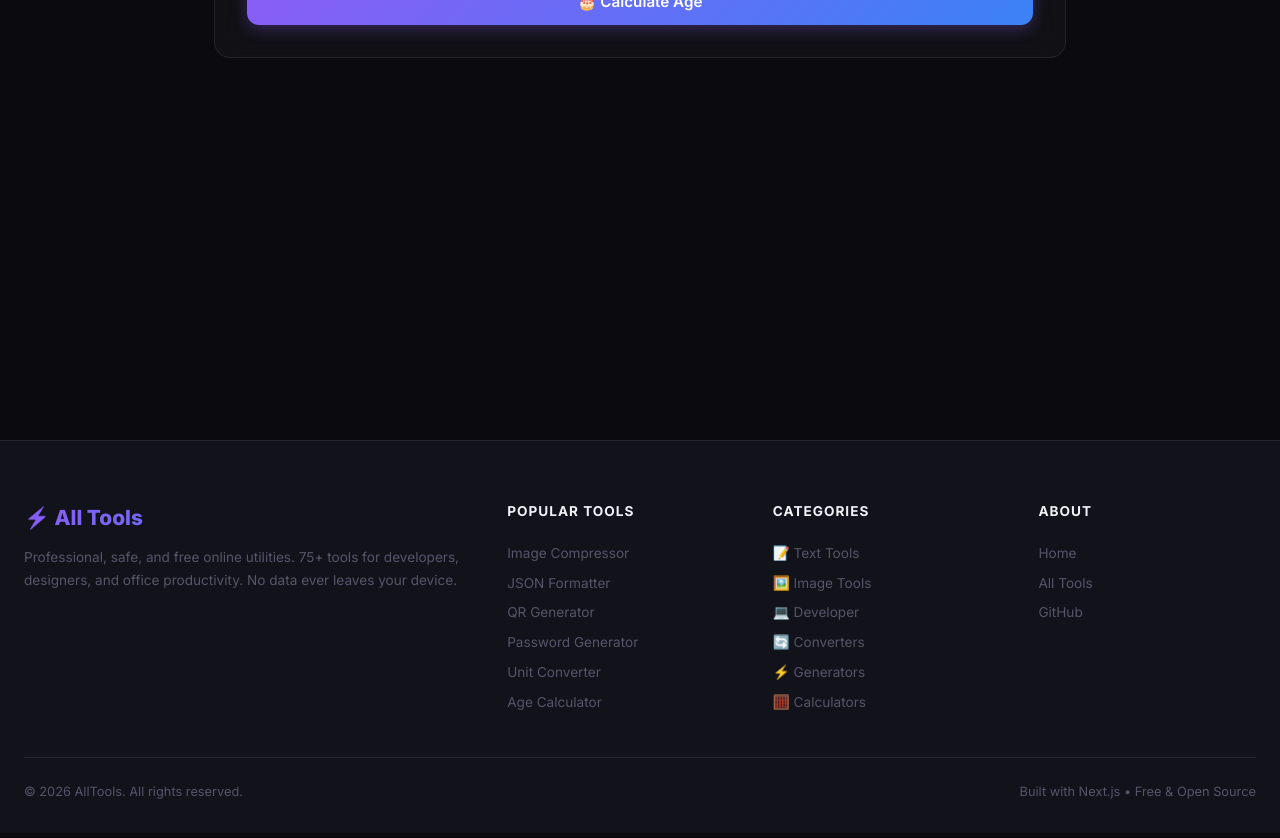
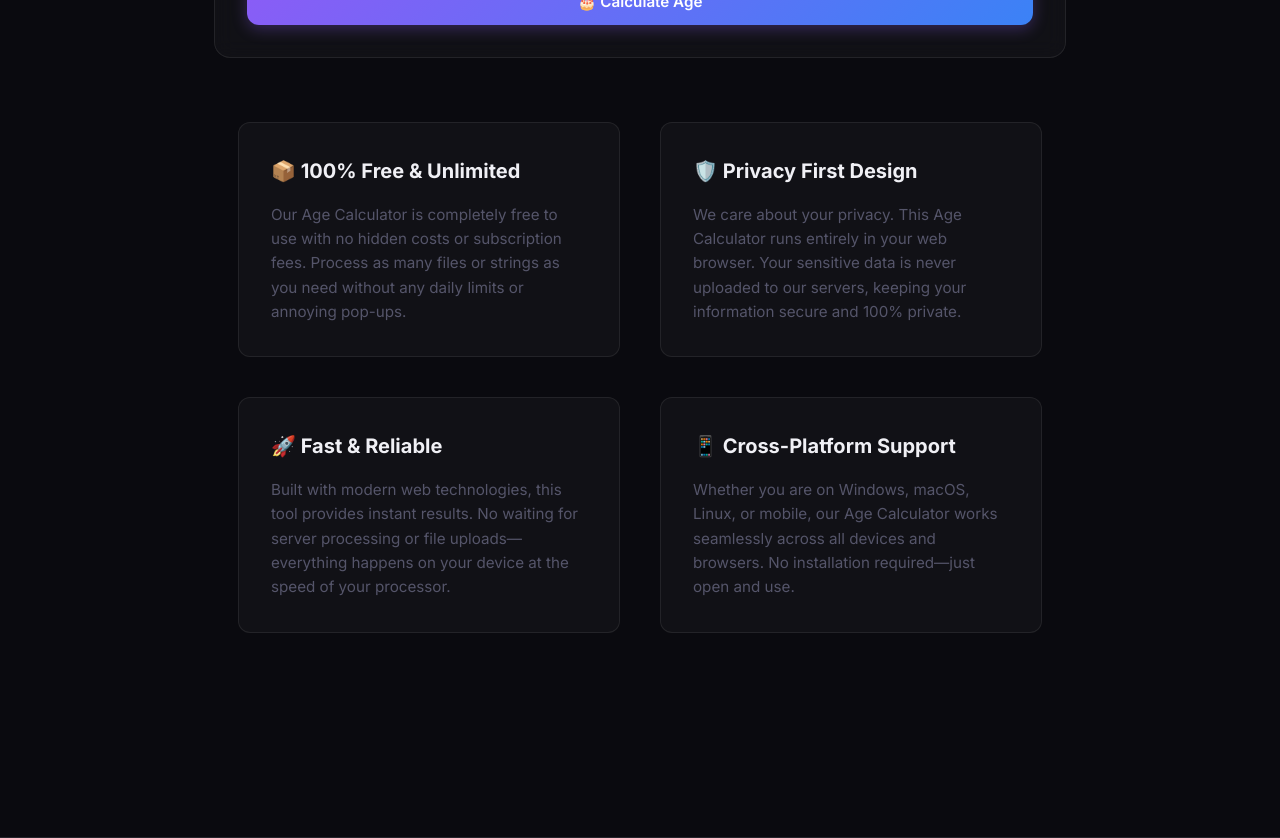
Before and after one commit to muhammadnabeelawan/all-tools, a Next.js app: page /tools/age-calculator in a window 1280 px wide. Shown: the part 440-1278 px from the top of the page. Built offline with nearby package versions, Linux system fonts and the light colour scheme.

Commit message:
Advanced SEO: Added JSON-LD Schema data and detailed descriptive content to all tool pages

```diff
--- a/src/components/ToolPageLayout.js
+++ b/src/components/ToolPageLayout.js
@@ -1,8 +1,27 @@
 import Link from 'next/link';
 
-export default function ToolPageLayout({ title, description, children }) {
+export default function ToolPageLayout({ title, description, id, children }) {
+    const jsonLd = {
+        '@context': 'https://schema.org',
+        '@type': 'WebApplication',
+        'name': title,
+        'description': description,
+        'applicationCategory': 'Utility, DeveloperApplication',
+        'operatingSystem': 'Any',
+        'offers': {
+            '@type': 'Offer',
+            'price': '0',
+            'priceCurrency': 'USD'
+        },
+        'url': `https://all-tools-poth.vercel.app/tools/${id}`
+    };
+
     return (
         <div className="tool-page">
+            <script
+                type="application/ld+json"
+                dangerouslySetInnerHTML={{ __html: JSON.stringify(jsonLd) }}
+            />
             <div className="tool-page-header">
                 <Link href="/" className="tool-page-back">← Back to All Tools</Link>
                 <h1 className="tool-page-title">{title}</h1>
@@ -11,6 +30,39 @@ export default function ToolPageLayout({ title, description, children }) {
             <div className="tool-container animate-fade-in-up">
                 {children}
             </div>
+
+            <div className="tool-seo-content container animate-fade-in" style={{ marginTop: '4rem', paddingBottom: '4rem' }}>
+                <div style={{ display: 'grid', gridTemplateColumns: 'repeat(auto-fit, minmax(300px, 1fr))', gap: '2.5rem' }}>
+                    <div className="seo-card" style={{ background: 'rgba(255,255,255,0.03)', padding: '2rem', borderRadius: 'var(--radius-md)', border: '1px solid var(--border-color)' }}>
+                        <h2 style={{ fontSize: '1.25rem', marginBottom: '1rem', color: 'var(--accent-primary)' }}>📦 100% Free & Unlimited</h2>
+                        <p style={{ color: 'var(--text-muted)', lineHeight: '1.6', fontSize: '0.95rem' }}>
+                            Our {title} is completely free to use with no hidden costs or subscription fees.
+                            Process as many files or strings as you need without any daily limits or annoying pop-ups.
+                        </p>
+                    </div>
+                    <div className="seo-card" style={{ background: 'rgba(255,255,255,0.03)', padding: '2rem', borderRadius: 'var(--radius-md)', border: '1px solid var(--border-color)' }}>
+                        <h2 style={{ fontSize: '1.25rem', marginBottom: '1rem', color: 'var(--accent-primary)' }}>🛡️ Privacy First Design</h2>
+                        <p style={{ color: 'var(--text-muted)', lineHeight: '1.6', fontSize: '0.95rem' }}>
+                            We care about your privacy. This {title} runs entirely in your web browser.
+                            Your sensitive data is never uploaded to our servers, keeping your information secure and 100% private.
+                        </p>
+                    </div>
+                    <div className="seo-card" style={{ background: 'rgba(255,255,255,0.03)', padding: '2rem', borderRadius: 'var(--radius-md)', border: '1px solid var(--border-color)' }}>
+                        <h2 style={{ fontSize: '1.25rem', marginBottom: '1rem', color: 'var(--accent-primary)' }}>🚀 Fast & Reliable</h2>
+                        <p style={{ color: 'var(--text-muted)', lineHeight: '1.6', fontSize: '0.95rem' }}>
+                            Built with modern web technologies, this tool provides instant results.
+                            No waiting for server processing or file uploads—everything happens on your device at the speed of your processor.
+                        </p>
+                    </div>
+                    <div className="seo-card" style={{ background: 'rgba(255,255,255,0.03)', padding: '2rem', borderRadius: 'var(--radius-md)', border: '1px solid var(--border-color)' }}>
+                        <h2 style={{ fontSize: '1.25rem', marginBottom: '1rem', color: 'var(--accent-primary)' }}>📱 Cross-Platform Support</h2>
+                        <p style={{ color: 'var(--text-muted)', lineHeight: '1.6', fontSize: '0.95rem' }}>
+                            Whether you are on Windows, macOS, Linux, or mobile, our {title} works seamlessly across all devices and browsers.
+                            No installation required—just open and use.
+                        </p>
+                    </div>
+                </div>
+            </div>
         </div>
     );
 }
--- a/src/components/tools/ToolRenderer.js
+++ b/src/components/tools/ToolRenderer.js
@@ -94,7 +94,7 @@ export default function ToolRenderer({ tool }) {
     const Component = toolComponents[tool.id];
     if (!Component) {
         return (
-            <ToolPageLayout title={tool.name} description={tool.desc}>
+            <ToolPageLayout title={tool.name} description={tool.desc} id={tool.id}>
                 <p style={{ color: 'var(--text-muted)', textAlign: 'center', padding: '40px 0' }}>
                     This tool is coming soon!
                 </p>
@@ -102,7 +102,7 @@ export default function ToolRenderer({ tool }) {
         );
     }
     return (
-        <ToolPageLayout title={tool.name} description={tool.desc}>
+        <ToolPageLayout title={tool.name} description={tool.desc} id={tool.id}>
             <Component />
         </ToolPageLayout>
     );
```
